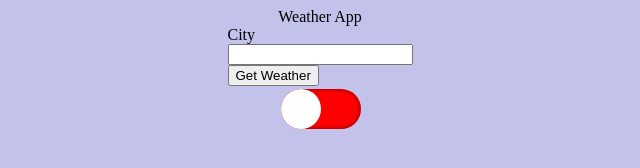
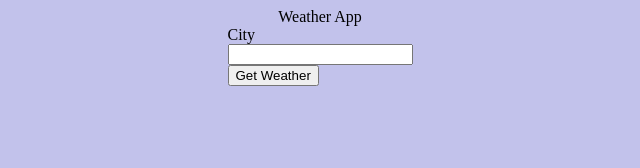
Before and after one commit to willruales/weather, a plain HTML site: page index.html in a window 1280 px wide. Shown: the whole page, without its empty margins (320-960 px from the left). Drawn offline with Linux system fonts and the light colour scheme.

Commit message:
minor touch

```diff
--- a/index.html
+++ b/index.html
@@ -21,7 +21,6 @@
 
 
     <div class="result">
-        <input type="checkbox">
     </div>
 
 
--- a/style.css
+++ b/style.css
@@ -15,8 +15,8 @@ body {
 
 input[type="checkbox"] {
     position: relative;
-    width: 80px;
-    height: 40px;
+    width: 10px;
+    height: 5px;
     -webkit-appearance: none;
     appearance: none;
     background: red;
@@ -25,24 +25,3 @@ input[type="checkbox"] {
     cursor: pointer;
     box-shadow: inset 0 0 5px rgb(0 0 0 / 50%);
 }
-
-input[type="checkbox"]::before {
-    content: "";
-    width: 40px;
-    height: 40px;
-    border-radius: 50%;
-    background: #fff;
-    position: absolute;
-    top: 0;
-    left: 0;
-    transition: 0.5s;
-}
-
-input[type="checkbox"]:checked::before {
-    transform: translateX(100%);
-    background: #fff;
-}
-
-input[type="checkbox"]:checked {
-    background: #00ed64;
-}
```
